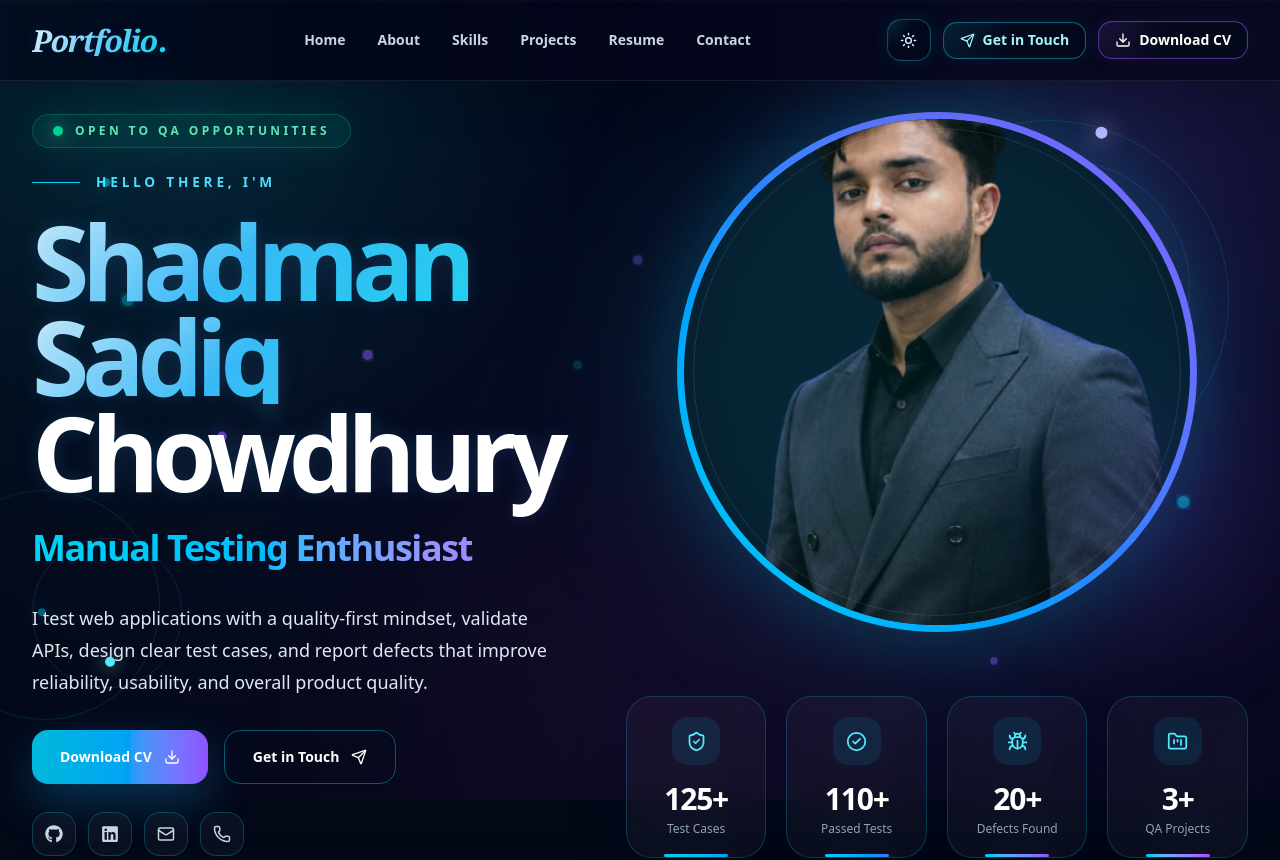
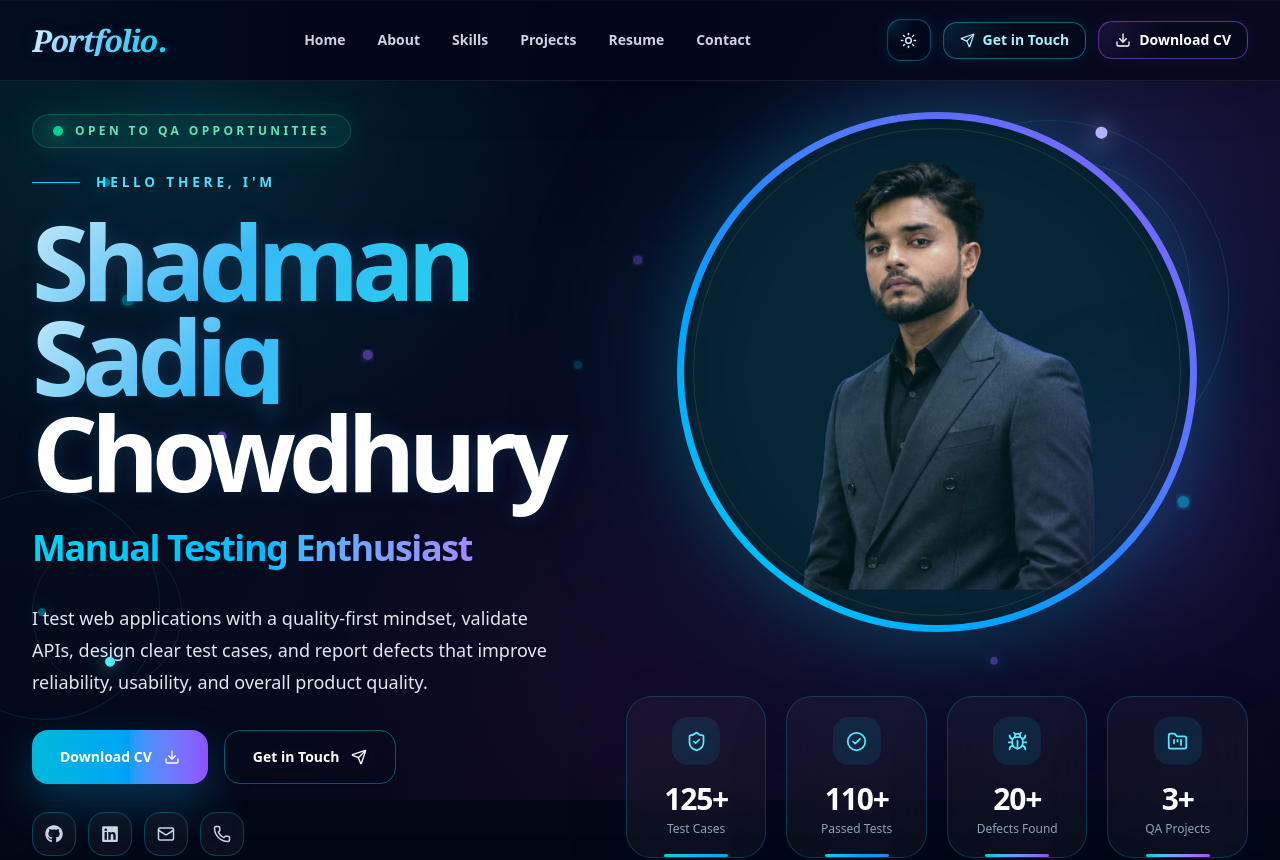
Before and after one commit to Shaddy007/Portfolio, a Next.js app: page / in a window 1280 px wide. Shown: the top 860 px of the page. Built offline with nearby package versions, Linux system fonts and the light colour scheme.

Commit message:
Fix hero profile image

```diff
--- a/src/components/Hero.tsx
+++ b/src/components/Hero.tsx
@@ -75,7 +75,7 @@ export default function Hero() {
     >
       <div className="section-wrap w-full">
         <div className="grid items-center gap-16 lg:grid-cols-[0.92fr_1.08fr]">
-          {/* LEFT */}
+          {/* LEFT SIDE */}
           <motion.div
             initial={{ opacity: 0, y: 34 }}
             animate={{ opacity: 1, y: 0 }}
@@ -166,6 +166,7 @@ export default function Hero() {
                 className="group relative inline-flex items-center justify-center gap-3 overflow-hidden rounded-2xl bg-gradient-to-r from-cyan-500 via-sky-500 to-violet-500 px-7 py-4 text-sm font-black text-white shadow-[0_18px_45px_rgba(14,165,233,0.28)] transition-all duration-300"
               >
                 <span className="absolute inset-0 translate-y-full bg-gradient-to-r from-violet-500 via-sky-500 to-cyan-500 transition-transform duration-300 group-hover:translate-y-0" />
+
                 <span className="relative flex items-center gap-3">
                   Download CV
                   <Download className="h-4 w-4" />
@@ -219,13 +220,14 @@ export default function Hero() {
             </motion.div>
           </motion.div>
 
-          {/* RIGHT */}
+          {/* RIGHT SIDE */}
           <motion.div
             initial={{ opacity: 0, scale: 0.96, y: 34 }}
             animate={{ opacity: 1, scale: 1, y: 0 }}
             transition={{ duration: 0.85, delay: 0.22, ease: "easeOut" }}
             className="relative flex flex-col items-center justify-center"
           >
+            {/* Profile image */}
             <div className="relative h-[430px] w-[430px] rounded-full md:h-[520px] md:w-[520px]">
               <div className="absolute inset-0 rounded-full bg-gradient-to-tr from-cyan-400 via-blue-500 to-violet-500 p-[7px] shadow-[0_0_70px_rgba(34,211,238,0.2)]">
                 <div className="relative h-full w-full overflow-hidden rounded-full bg-[#071322]">
@@ -235,7 +237,7 @@ export default function Hero() {
                     fill
                     priority
                     sizes="520px"
-                    className="object-cover object-center"
+                    className="scale-[0.86] object-contain object-center"
                   />
                 </div>
               </div>
@@ -245,6 +247,7 @@ export default function Hero() {
               <div className="pointer-events-none absolute -right-12 bottom-8 h-44 w-44 rounded-full bg-violet-500/15 blur-[70px]" />
             </div>
 
+            {/* Stats */}
             <motion.div
               initial={{ opacity: 0, y: 26 }}
               animate={{ opacity: 1, y: 0 }}
```
